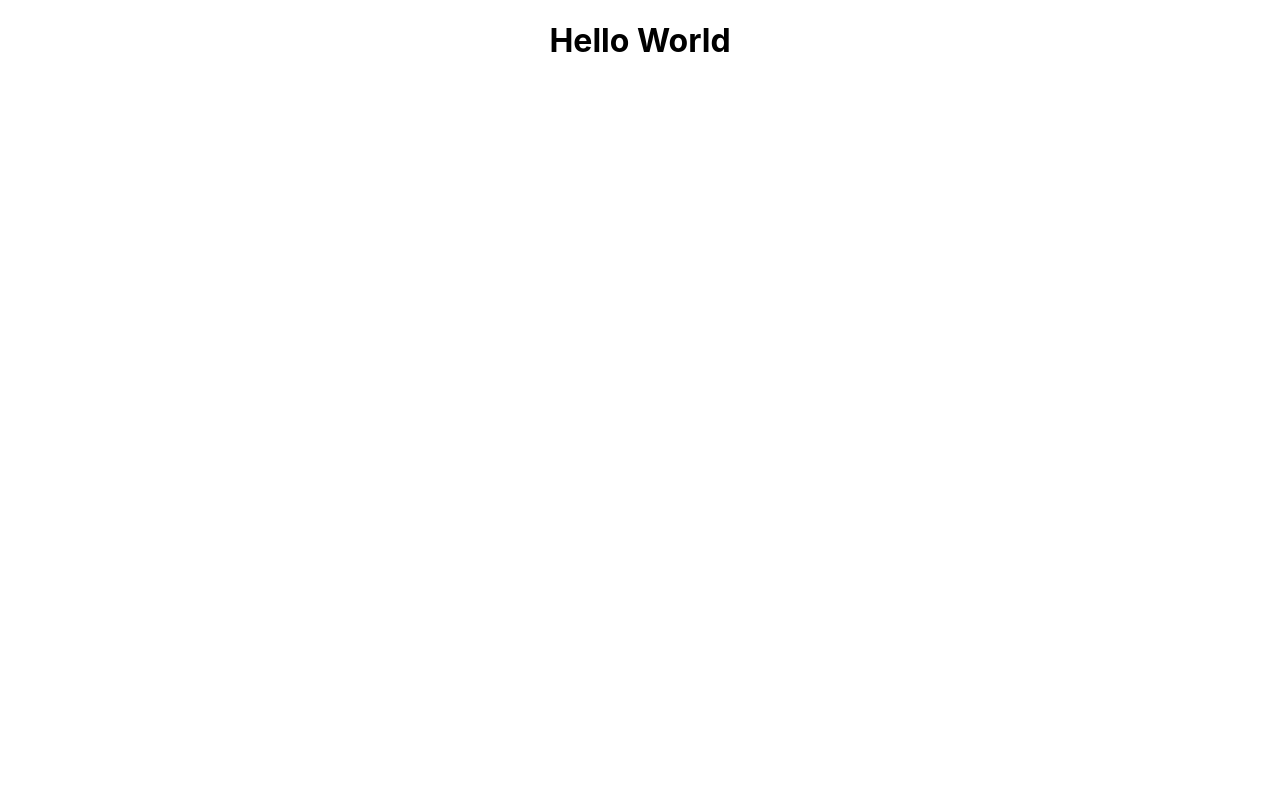
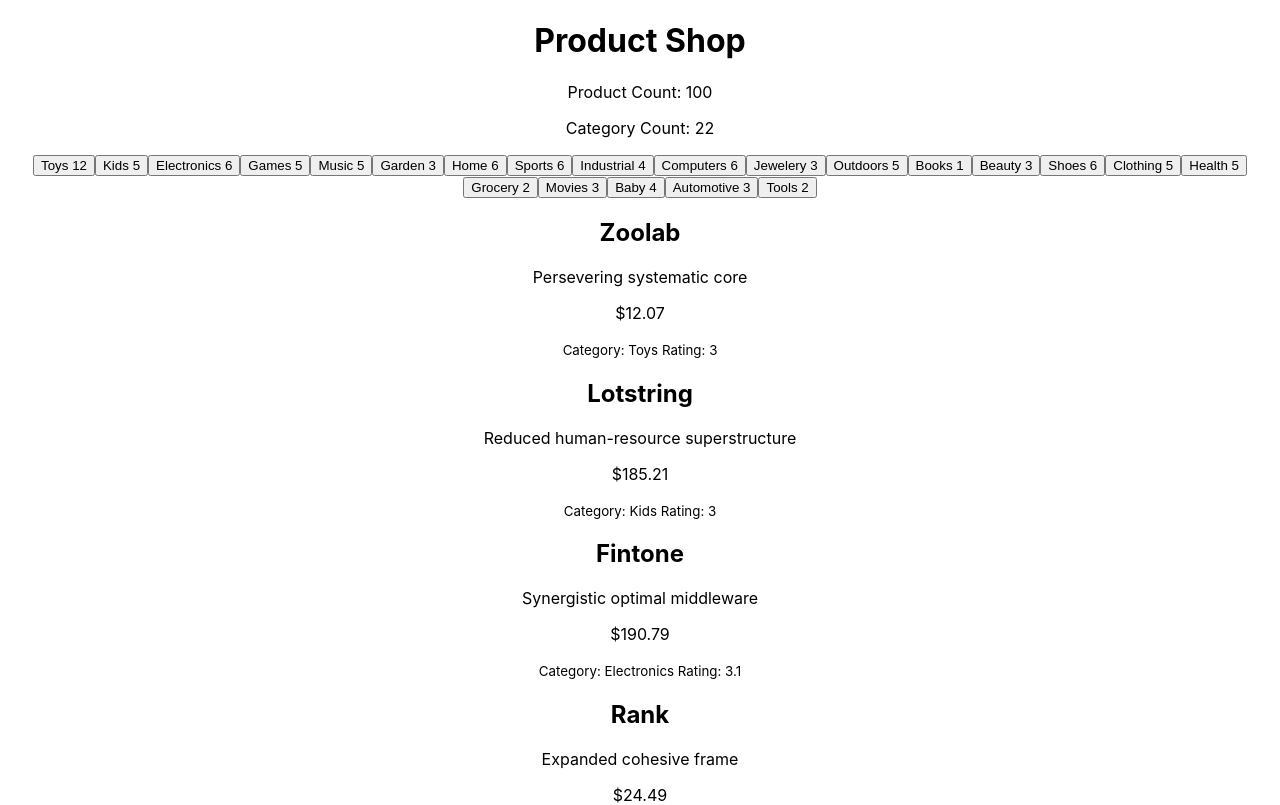
Before and after one commit to taymitsu/productlist, a React (Create React App) app: page / in a window 1280 px wide. Shown: the top 805 px of the page. Built offline with nearby package versions, Linux system fonts and the light colour scheme.

Commit message:
buttons and product info displaying

```diff
--- a/src/App.js
+++ b/src/App.js
@@ -2,16 +2,43 @@
 import data, { allCategories, reduceCategories, categoryWithCount, nameAndCount } from './data' //imports data.js file, no extension
 // NON DEFAULT EXPORTS { } //
 
-console.log(data)
-console.log(allCategories)
-console.log(reduceCategories)
-console.log(categoryWithCount) //EX: {Movies: 6}
-console.log(nameAndCount) //EX: {Name: Movie, count: 6}
+//console.log(data)
+//console.log(allCategories)
+//console.log(reduceCategories)
+//console.log(categoryWithCount) //EX: {Movies: 6}
+//console.log(nameAndCount) //EX: {Name: Movie, count: 6}
 
 function App() {
   return (
     <div className="App">
-      <h1>Hello World</h1>
+      <h1>Product Shop</h1>
+      <p>Product Count: { data.length }</p>
+      <p>Category Count: { reduceCategories.length }</p>
+
+      <div>
+        {nameAndCount.map(obj => {
+          return (
+            <button>
+              {obj.name}
+              <span> {obj.count} </span>
+            </button>
+          )
+        })}
+      </div>
+
+      <div>
+        {data.map(obj => {
+          return (
+            <div>
+              <h2>{obj.name}</h2>
+              <p>{obj.description}</p>
+              <p>{obj.price}</p>
+              <small>Category: {obj.category} Rating: {obj.rating}</small>
+            </div>
+          )
+        })}
+      </div>
+
     </div>
   );
 }
```
